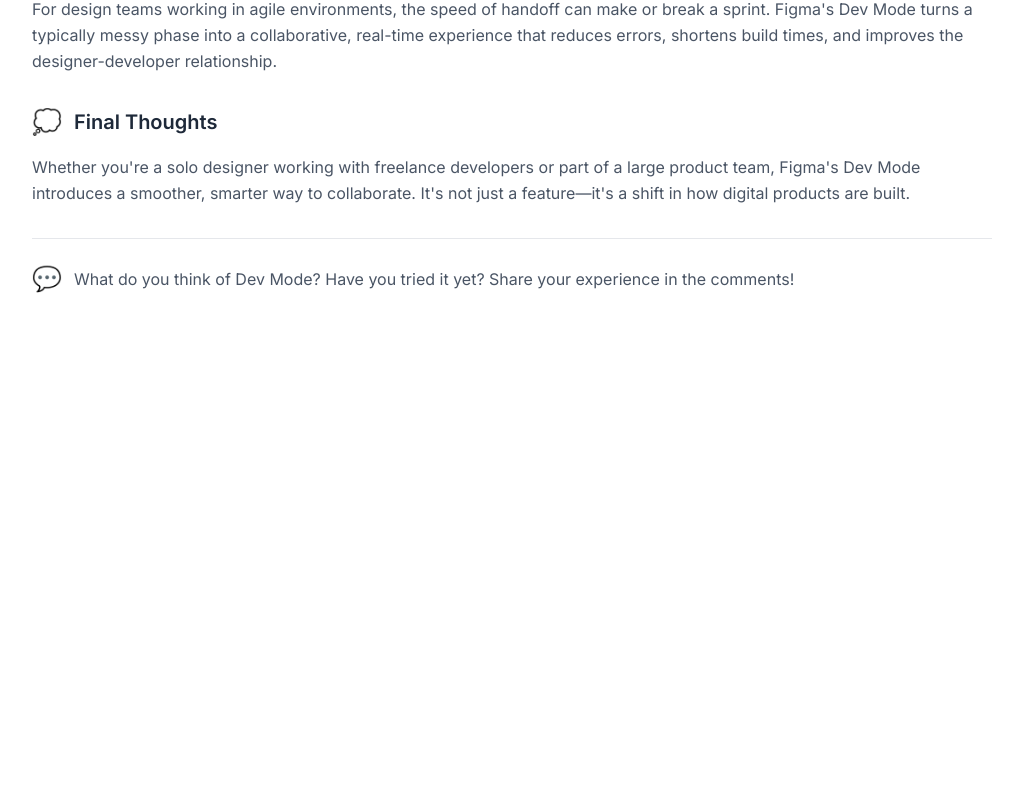
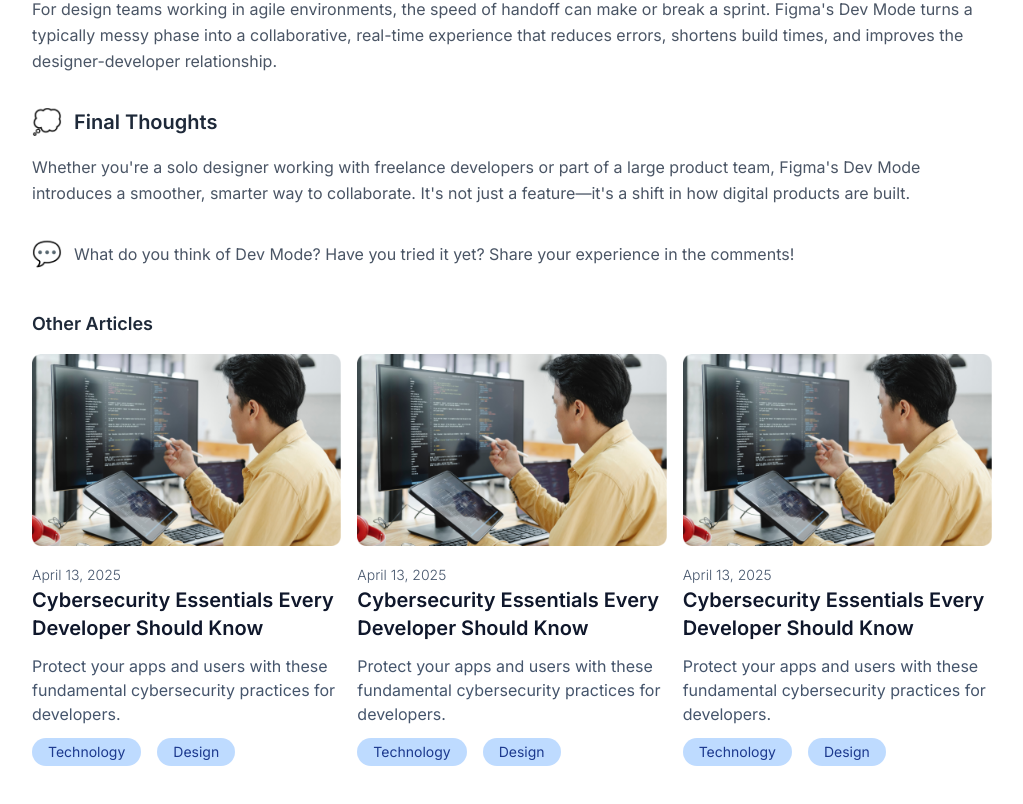
Before and after one commit to Fajrihakimianas/management-article, a Next.js app: page /articles/1 in a window 1280 px wide. Shown: the part 1465-2269 px from the top of the page, without its empty margins (128-1151 px from the left). Before the commit the page ends 1816 px from the top, so only its background shows below. Built offline with nearby package versions, Linux system fonts and the light colour scheme.

Commit message:
Add ArticleCard component and enhance comments section in article detail page

```diff
--- a/app/(user)/articles/[id]/page.js
+++ b/app/(user)/articles/[id]/page.js
@@ -1,3 +1,4 @@
+import ArticleCard from "@/components/articles/ArticleCard";
 import Image from "next/image";
 import React from "react";
 
@@ -139,13 +140,23 @@
           </div>
 
           {/* Comments Section */}
-          <div className="border-t pt-6">
-            <div className="flex items-center mb-4">
-              <span className="text-2xl mr-3">💬</span>
-              <p className="text-gray-600">
-                What do you think of Dev Mode? Have you tried it yet? Share your
-                experience in the comments!
-              </p>
+
+          <div className="flex items-center mb-10">
+            <span className="text-2xl mr-3">💬</span>
+            <p className="text-gray-600">
+              What do you think of Dev Mode? Have you tried it yet? Share your
+              experience in the comments!
+            </p>
+          </div>
+
+          <div>
+            <h2 className="text-lg font-semibold text-gray-800 mb-4">
+              Other Articles
+            </h2>
+            <div className="grid md:grid-cols-3 gap-4">
+              <ArticleCard />
+              <ArticleCard />
+              <ArticleCard />
             </div>
           </div>
         </div>
```
